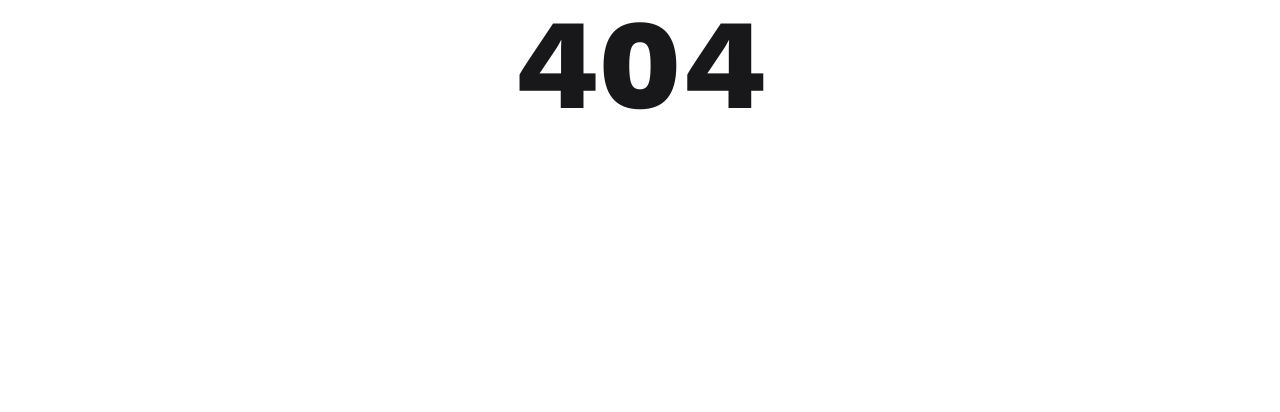
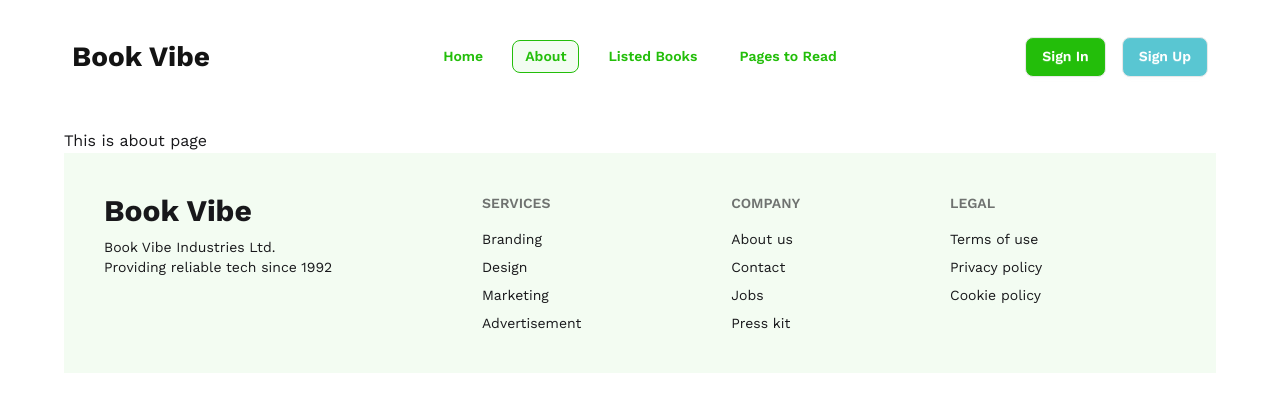
Before and after one commit to protapkrghosh/book-vibe, a React (Vite) app: page /about in a window 1280 px wide. Before the commit this address had no page. Shown: the top 412 px of the page. Built offline with nearby package versions, Linux system fonts and the light colour scheme; a web font is replaced by a local one.

Commit message:
update card

```diff
--- a/src/Routes/Routes.jsx
+++ b/src/Routes/Routes.jsx
@@ -2,6 +2,8 @@ import { createBrowserRouter } from "react-router";
 import Root from "../pages/Root/Root";
 import ErrorPage from "../pages/ErrorPage/ErrorPage";
 import Home from "../pages/Home/Home";
+import BookDetails from "../pages/Books/BookDetails";
+import About from "../pages/About/About";
 
 export const router = createBrowserRouter([
    {
@@ -11,9 +13,17 @@ export const router = createBrowserRouter([
       children: [
          {
             index: true,
-            loader: () => fetch('booksData.json'),
+            loader: () => fetch("booksData.json"),
             path: "/",
             Component: Home,
+         },
+         {
+            path: "/about",
+            Component: About,
+         },
+         {
+            path: "/book-details/:id",
+            Component: BookDetails,
          },
       ],
    },
--- a/src/components/Navbar.jsx
+++ b/src/components/Navbar.jsx
@@ -1,20 +1,24 @@
 import React from "react";
+import { Link, NavLink } from "react-router";
 
 const Navbar = () => {
-
    const links = (
       <>
-         <li className="nav-links">
-            <a className="bg-transparent">Home</a>
-         </li>
+         <NavLink to={"/"} className="nav-links">
+            Home
+         </NavLink>
 
-         <li className="nav-links mx-2">
-            <a className="bg-transparent">Listed Books</a>
-         </li>
+         <NavLink to={"/about"} className="nav-links ml-4">
+            About
+         </NavLink>
 
-         <li className="nav-links">
-            <a className="bg-transparent">Pages to Read</a>
-         </li>
+         <NavLink to={"/listed-books"} className="nav-links mx-4">
+            Listed Books
+         </NavLink>
+
+         <NavLink to={"/pages"} className="nav-links">
+            Pages to Read
+         </NavLink>
       </>
    );
 
@@ -45,12 +49,14 @@ const Navbar = () => {
                </div>
                <ul
                   tabIndex={0}
-                  className="menu menu-sm dropdown-content bg-base-100 rounded-box z-1 mt-3 w-52 p-2 shadow"
+                  className="menu menu-sm dropdown-content rounded-box z-1 mt-3 w-52 p-2 shadow"
                >
                   {links}
                </ul>
             </div>
-            <a className="text-[28px] font-bold text-[#131313]">Book Vibe</a>
+            <a href="/" className="text-[28px] font-bold text-[#131313]">
+               Book Vibe
+            </a>
          </div>
          <div className="navbar-center hidden lg:flex">
             <ul className="menu menu-horizontal px-1">{links}</ul>
--- a/src/index.css
+++ b/src/index.css
@@ -12,5 +12,9 @@ body {
 }
 
 .nav-links {
-  @apply text-[#23BE0A] hover:bg-[#23BE0A0D] font-semibold border border-transparent hover:border-[#23BE0A] rounded-[8px] cursor-pointer px-[2px] duration-300;
+  @apply text-[#23BE0A] hover:bg-[#23BE0A0D] font-semibold border border-transparent hover:border-[#23BE0A] rounded-[8px] cursor-pointer px-3 py-[5px] duration-300;
 }
+
+a.active {
+  @apply border border-[#23BE0A] bg-[#23BE0A0D]
+}
--- /dev/null
+++ b/src/pages/About/About.jsx
@@ -0,0 +1,11 @@
+import React from 'react';
+
+const About = () => {
+   return (
+      <div>
+         <h1>This is about page</h1>
+      </div>
+   );
+};
+
+export default About;
--- a/src/pages/Books/Book.jsx
+++ b/src/pages/Books/Book.jsx
@@ -1,8 +1,10 @@
 import React from "react";
 import { FaRegStar } from "react-icons/fa";
+import { Link } from "react-router";
 
 const Book = ({ book }) => {
    const {
+      bookId,
       author,
       bookName,
       category,
@@ -16,6 +18,7 @@ const Book = ({ book }) => {
    } = book;
 
    return (
+      <Link to={`/book-details/${bookId}`}>
          <div className="card hover:bg-[#f4fcf36b] border border-[#13131326] p-5 pb-0 duration-300">
             <figure className="bg-[#F3F3F3] py-8 px-12 rounded-[9px]">
                <img
@@ -57,6 +60,7 @@ const Book = ({ book }) => {
                </div>
             </div>
          </div>
+      </Link>
    );
 };
 
--- /dev/null
+++ b/src/pages/Books/BookDetails.jsx
@@ -0,0 +1,15 @@
+import React from 'react';
+import { useParams } from 'react-router';
+
+const BookDetails = () => {
+   const { id } = useParams();
+   console.log(id);
+
+   return (
+      <div>
+         <h1>BookDetails</h1>
+      </div>
+   );
+};
+
+export default BookDetails;
```
Lines whose indentation alone changed are shown as unchanged.
